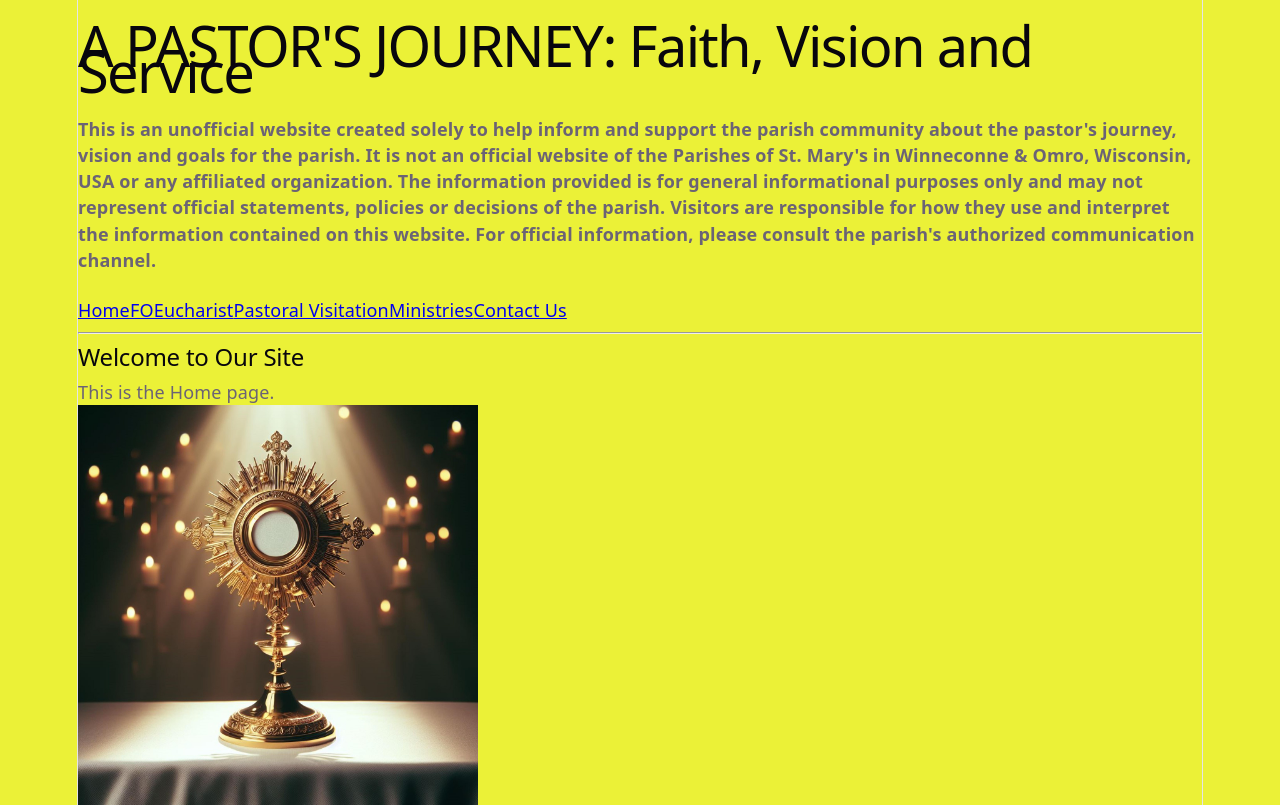
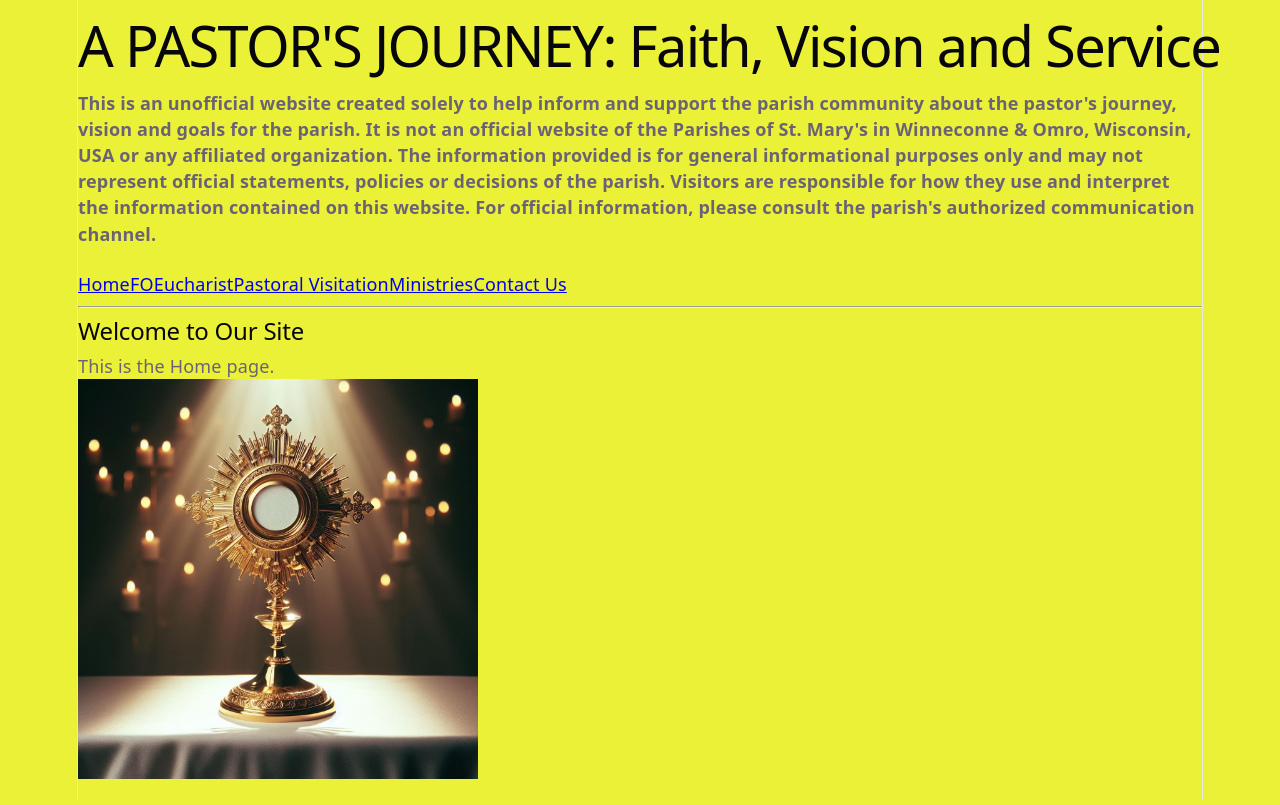
Before and after one commit to Obias090381/My-Website, a React (Vite) app in the folder Website/: page / in a window 1280 px wide. Built offline with nearby package versions, Linux system fonts and the light colour scheme.

Commit message:
commit 1a2b3c4d5e6f7g8h9i0j

```diff
--- a/Website/src/App.jsx
+++ b/Website/src/App.jsx
@@ -11,8 +11,10 @@ function App() {
     <BrowserRouter>
       <div>
         <header>
+          <pre>
           <h1>A PASTOR'S JOURNEY:
               Faith, Vision and Service</h1>
+          </pre>
           <h4>
             This is an unofficial website created solely to help inform and support the
             parish community about the pastor's journey, vision and goals for the parish.
```
